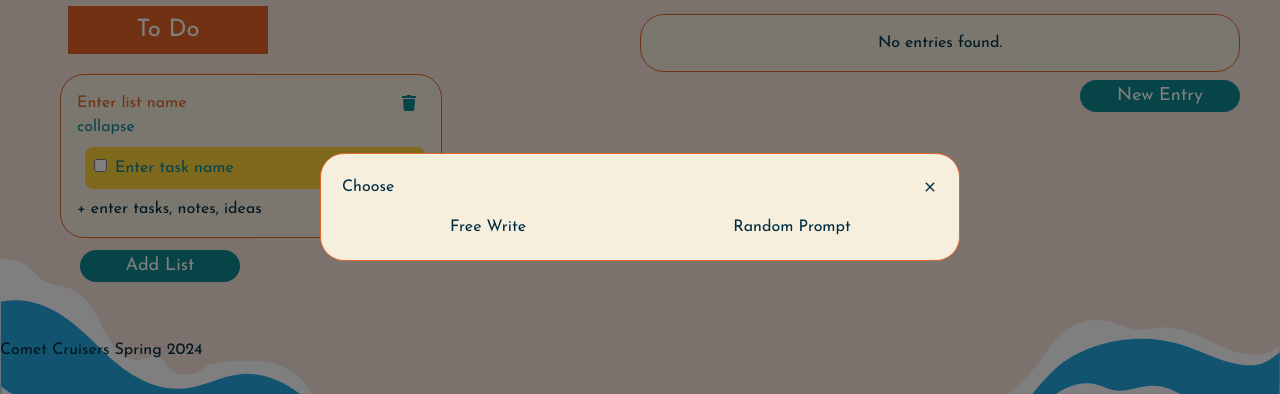
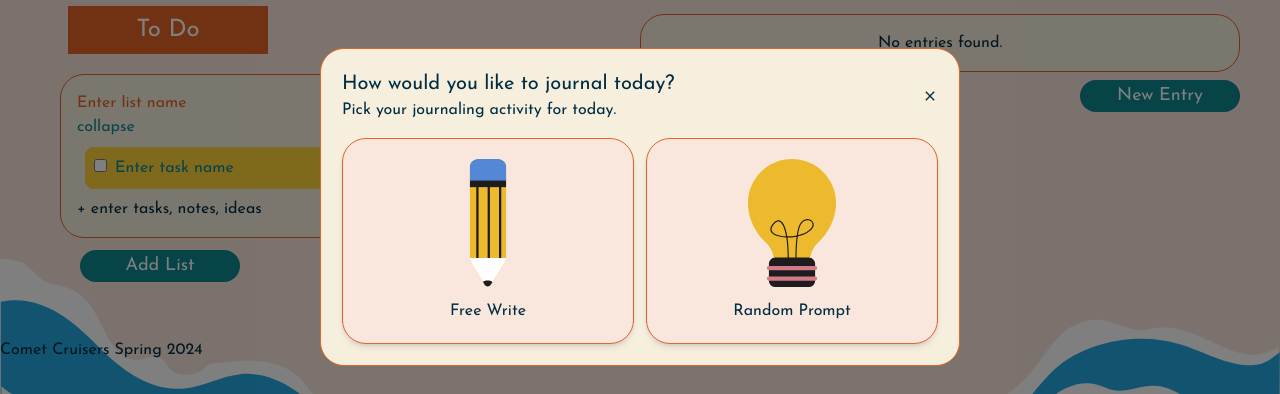
Before and after one commit to cherryontech/comet-cruisers-spring2024, a React (Create React App) app: page / in a window 1280 px wide. Both pictures are taken after a click on the button "New Entry". Shown: the part 193-587 px from the top of the page. Built offline with nearby package versions, Linux system fonts and the light colour scheme.

Commit message:
Added icons and css to modals

```diff
--- a/src/pages/Home.js
+++ b/src/pages/Home.js
@@ -6,8 +6,10 @@ import { IoMdClose } from 'react-icons/io';
 import 'reactjs-popup/dist/index.css';
 import DisplayJournal from '../js/displayEntries.js';
 import logo from '../assets/Logo-Sun.png';
+import light_bulb from '../assets/LightBulb.svg';
+import pencil from '../assets/Pencil.svg';
 import GenerateMessage from '../js/botPrompt.js';
-import Tutorial from '../js/Tutorial';
+import Tutorial from '../js/Tutorial.js';
 
 const Home = () => {
   const displayMascot = () => {
@@ -41,17 +43,26 @@ const Home = () => {
               {(close) => (
                 <div className="modal p-4">
                   <div className="content flex flex-row">
-                    Choose
+                    <div className="flex-col">
+                      <h1 className="text-xl">How would you like to journal today?</h1>
+                      <p>Pick your journaling activity for today.</p>
+                    </div>
                     <button className="grow" onClick={() => close()}>
                       <IoMdClose className="float-right" />
                     </button>
                   </div>
-                  <div className="flex flex-row gap-3 mt-4">
-                    <button className="flex-1">
-                      <Link to="/free-journal">Free Write</Link>
+                  <div className="flex flex-row center gap-3 mt-4">
+                    <button className="flex popup-btn hover justify-center">
+                      <div className="flex flex-col gap-y-3">
+                        <img src={pencil} alt="Free Write Icon" className="w-32 h-32" />
+                        <Link to="/free-journal">Free Write</Link>
+                      </div>
                     </button>
-                    <button className="flex-1">
-                      <Link to="/prompt-journal">Random Prompt</Link>
+                    <button className="flex popup-btn hover justify-center">
+                      <div className="flex flex-col gap-y-3">
+                        <img src={light_bulb} alt="Prompt Icon" className="w-32 h-32" />
+                        <Link to="/prompt-journal">Random Prompt</Link>
+                      </div>
                     </button>
                   </div>
                 </div>
--- a/src/styles/main.css
+++ b/src/styles/main.css
@@ -612,6 +612,20 @@ body{
   --tw-bg-opacity: 1;
   background-color: rgb(246 239 222 / var(--tw-bg-opacity));
 }
+.popup-btn{
+  flex: 1 1 0%;
+  border-radius: 1.5rem;
+  border-width: 1px;
+  border-style: solid;
+  --tw-border-opacity: 1;
+  border-color: rgb(227 101 39 / var(--tw-border-opacity));
+  --tw-bg-opacity: 1;
+  background-color: rgb(249 230 220 / var(--tw-bg-opacity));
+  padding: 1.25rem;
+  --tw-shadow: 0 4px 6px -1px rgb(0 0 0 / 0.1), 0 2px 4px -2px rgb(0 0 0 / 0.1);
+  --tw-shadow-colored: 0 4px 6px -1px var(--tw-shadow-color), 0 2px 4px -2px var(--tw-shadow-color);
+  box-shadow: var(--tw-ring-offset-shadow, 0 0 #0000), var(--tw-ring-shadow, 0 0 #0000), var(--tw-shadow);
+}
 .dashboard-grid{
   margin: 2.5rem;
   display: grid;
@@ -805,6 +819,9 @@ body{
 .h-10{
   height: 2.5rem;
 }
+.h-32{
+  height: 8rem;
+}
 .h-6{
   height: 1.5rem;
 }
@@ -820,6 +837,9 @@ body{
 .w-3\/4{
   width: 75%;
 }
+.w-32{
+  width: 8rem;
+}
 .w-4\/5{
   width: 80%;
 }
@@ -829,6 +849,12 @@ body{
 .w-6{
   width: 1.5rem;
 }
+.w-full{
+  width: 100%;
+}
+.min-w-0{
+  min-width: 0px;
+}
 .min-w-\[215px\]{
   min-width: 215px;
 }
@@ -837,12 +863,6 @@ body{
 }
 .max-w-\[200px\]{
   max-width: 200px;
-}
-.max-w-min{
-  max-width: min-content;
-}
-.flex-1{
-  flex: 1 1 0%;
 }
 .grow{
   flex-grow: 1;
@@ -870,6 +890,9 @@ body{
 }
 .gap-3{
   gap: 0.75rem;
+}
+.gap-y-3{
+  row-gap: 0.75rem;
 }
 .space-x-3 > :not([hidden]) ~ :not([hidden]){
   --tw-space-x-reverse: 0;
@@ -987,6 +1010,11 @@ body {
 .Collapsible__trigger{
   color: #0E8992
 }
+
+.content-text * {
+  overflow-wrap: break-word;
+}
+
 /* mascot css code */
 .button {
   cursor: pointer;
```
Also changed, not shown: src/styles/tailwind.css.
